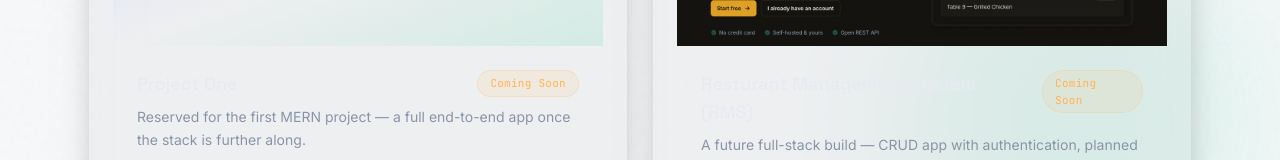
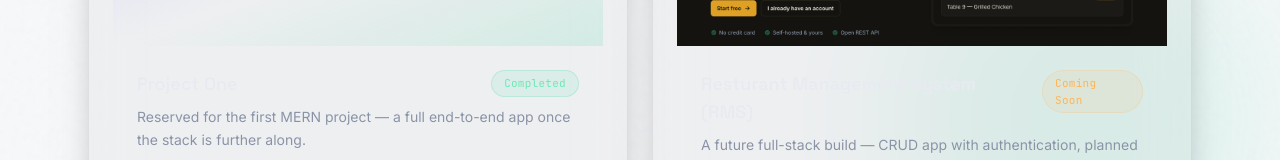
Before and after one commit to ankannandi278/PORTFOLIO, a React (Vite) app: page /projects in a window 1280 px wide. Shown: the part 489-649 px from the top of the page. Built offline with nearby package versions, Linux system fonts and the light colour scheme; no server answers.

Commit message:
Added Restaurant Management System project

```diff
--- a/src/data/projects.js
+++ b/src/data/projects.js
@@ -30,7 +30,7 @@ export const projects = [
     image: null,
     github: null,
     liveDemo: null,
-    status: 'coming-soon',
+    status: 'completed',
   },
   {
     id: 'proj-2',
```
